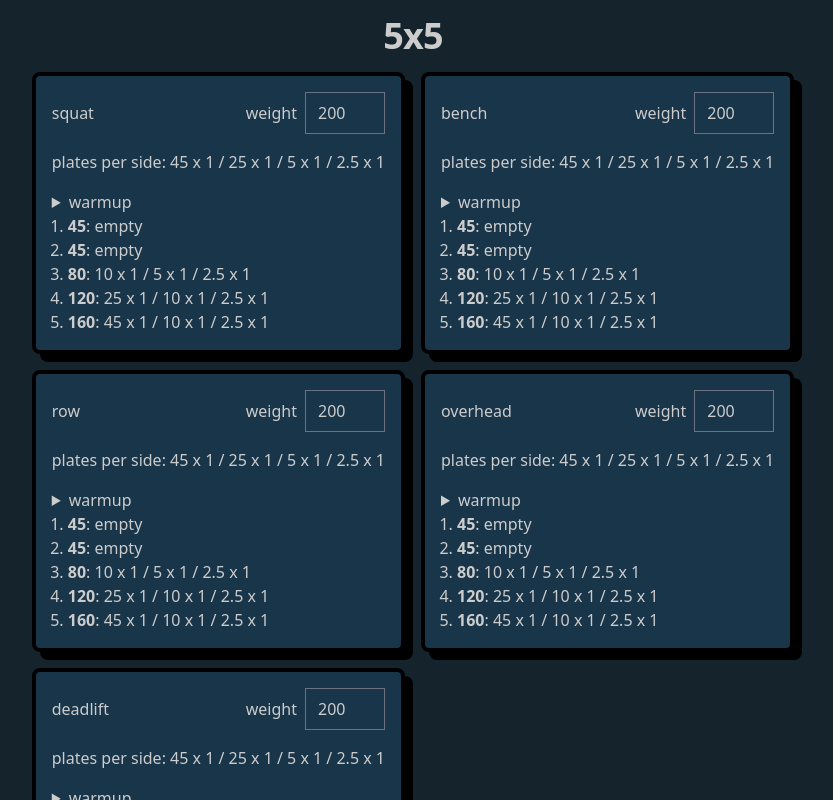
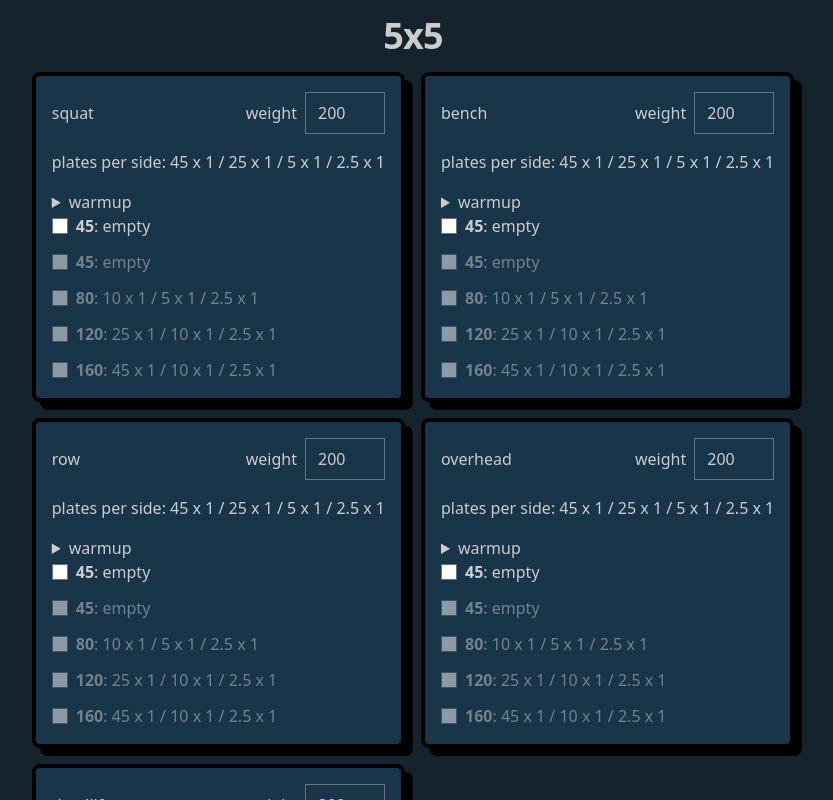
Before and after one commit to b4conjuice/5x5, a Next.js app: page / in a window 1280 px wide. Shown: the top 800 px of the page, without its empty margins (227-1060 px from the left). Built offline with nearby package versions, Linux system fonts and the light colour scheme.

Commit message:
add warmup checklist

```diff
--- a/src/app/warmupCalculator.tsx
+++ b/src/app/warmupCalculator.tsx
@@ -1,5 +1,7 @@
 'use client'
 
+import { useState } from 'react'
+import classNames from 'classnames'
 import { toast } from 'react-toastify'
 
 import useLocalStorage from '@/lib/useLocalStorage'
@@ -33,6 +35,74 @@ function calculateWarmup(weight: number) {
 
 const plateWeights = [45, 25, 10, 5, 2.5]
 
+export function findLastIndex<T>(
+  array: Array<T>,
+  predicate: (value: T, index: number, obj: T[]) => boolean
+): number {
+  let l = array.length
+  while (l--) {
+    const item = array[l]
+    if (item !== undefined && predicate(item, l, array)) return l
+  }
+  return -1
+}
+
+function Checklist({ warmup }: { warmup: Array<{ rounded: number }> }) {
+  const defaultChecked = warmup.map(() => false)
+  const [checked, setChecked] = useState(defaultChecked)
+  const lastCheckedIndex = findLastIndex(checked, checked => checked)
+  return (
+    <div className='flex flex-col gap-3'>
+      <ul className='flex flex-col gap-3'>
+        {warmup.map(({ rounded }, index) => {
+          const disabled =
+            index > lastCheckedIndex + 1 || index <= lastCheckedIndex - 1
+          return (
+            <li key={index}>
+              <label
+                className={classNames(
+                  'flex items-center gap-2',
+                  disabled && 'opacity-50'
+                )}
+              >
+                <input
+                  type='checkbox'
+                  checked={checked[index]}
+                  onChange={() => {
+                    setChecked(prev =>
+                      prev.map((isChecked, i) =>
+                        i === index ? !isChecked : isChecked
+                      )
+                    )
+                  }}
+                  //
+                  disabled={disabled}
+                />
+                <span>
+                  <span className='font-semibold'>{rounded}</span>:{' '}
+                  {calculatePlatesPerSide(rounded)}
+                </span>
+              </label>
+            </li>
+          )
+        })}
+      </ul>
+      {checked.every(isChecked => isChecked) && (
+        <label className={classNames('flex items-center gap-2')}>
+          <input
+            type='checkbox'
+            defaultChecked
+            onChange={() => {
+              setChecked(defaultChecked)
+            }}
+          />
+          uncheck all
+        </label>
+      )}
+    </div>
+  )
+}
+
 function calculatePlatesPerSide(weight: number) {
   const platesWeight = weight - BAR_WEIGHT
   const platesWeightPerSide = platesWeight / 2
@@ -55,13 +125,13 @@ export default function WarmupCalculator({ exercise }: { exercise: string }) {
   const warmup = calculateWarmup(weight)
   if (weight === undefined) return null
   return (
-    <div className='bg-cb-blue flex flex-col gap-4 rounded-lg border-4 border-black p-4 shadow-[8px_8px_0_0_rgba(0,0,0,1)]'>
+    <div className='flex flex-col gap-4 rounded-lg border-4 border-black bg-cb-blue p-4 shadow-[8px_8px_0_0_rgba(0,0,0,1)]'>
       <div className='flex items-center'>
         <h2 className='grow'>{exercise}</h2>
         <label className='flex items-center gap-2'>
           weight
           <input
-            className='bg-cb-blue w-20'
+            className='w-20 bg-cb-blue'
             type='number'
             value={weight}
             step={5}
@@ -86,14 +156,7 @@ export default function WarmupCalculator({ exercise }: { exercise: string }) {
       <details>
         <summary>
           <h3 className='inline'>warmup</h3>
-          <ol className='ms-4 list-decimal'>
-            {warmup.map(({ rounded }, index) => (
-              <li key={index}>
-                <span className='font-semibold'>{rounded}</span>:{' '}
-                {calculatePlatesPerSide(rounded)}
-              </li>
-            ))}
-          </ol>
+          <Checklist warmup={warmup} />
         </summary>
         <div>progression: {(weight - BAR_WEIGHT) / PROGRESSION_INTERVAL}</div>
         <ol className='ms-4 list-decimal'>
```
